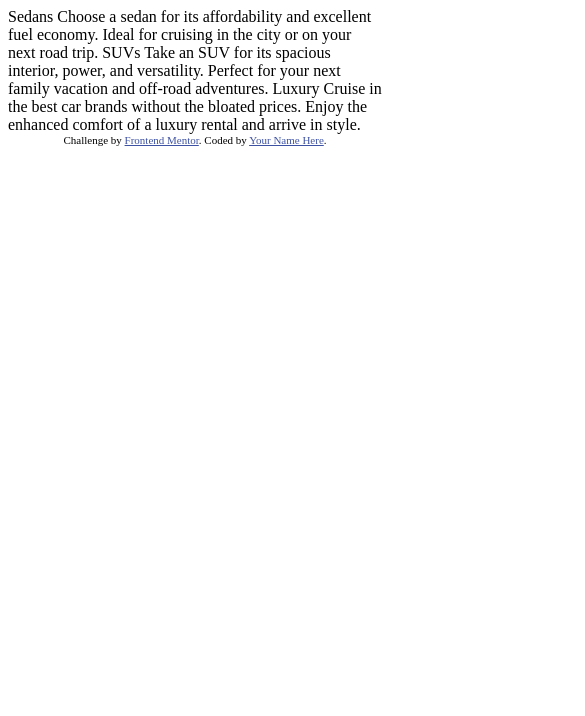
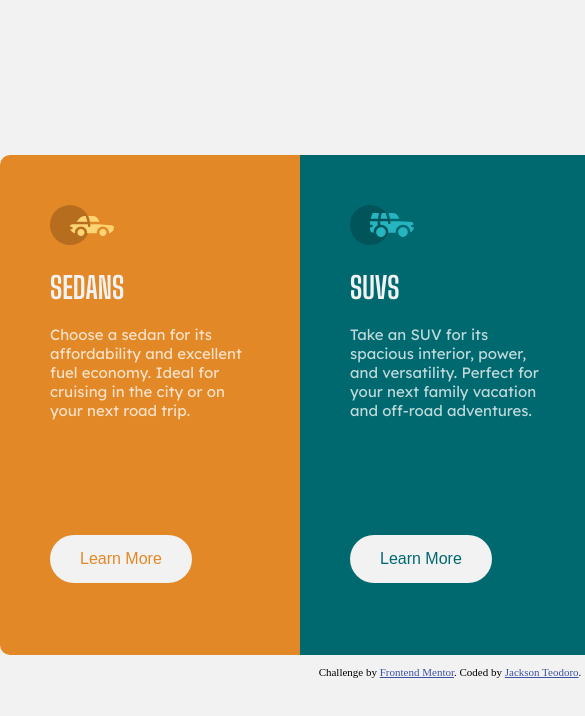
Before and after one commit to jacksonvictor/3-column-preview-card-component-challenge-hub, a plain HTML site: page index.html in a window 390 px wide. Shown: the top 716 px of the page, 585 px wide, since content can reach past the window. Drawn offline with Linux system fonts and the light colour scheme.

Commit message:
Card com animaçao no botao e funcionando no mobile

```diff
--- a/index.html
+++ b/index.html
@@ -5,32 +5,37 @@
   <meta name="viewport" content="width=device-width, initial-scale=1.0"> <!-- displays site properly based on user's device -->
 
   <link rel="icon" type="image/png" sizes="32x32" href="./images/favicon-32x32.png">
-
+  <link rel="stylesheet" href="style.css">
   <title>Frontend Mentor | 3-column preview card component</title>
-
-  <!-- Feel free to remove these styles or customise in your own stylesheet 👍 -->
-  <style>
-    .attribution { font-size: 11px; text-align: center; }
-    .attribution a { color: hsl(228, 45%, 44%); }
-  </style>
 </head>
 <body>
+  <div class="content">
+    <div class="cars">
+      <div class="sedans car">
+        <img src="images/icon-sedans.svg">
+        <h1>Sedans</h1>
+        <p class="white-text">Choose a sedan for its affordability and excellent fuel economy. Ideal for cruising in the city or on your next road trip.</p>
+        <button class="button">Learn More</button>
+      </div>
+      <div class="suvs car">
+        <img src="images/icon-suvs.svg">
+        <h1>SUVs</h1>
+        <p class="white-text">Take an SUV for its spacious interior, power, and versatility. Perfect for your next family vacation and off-road adventures.</p>
+        <button class="button">Learn More</button>
+      </div>
+      <div class="luxury car">
+        <img src="images/icon-luxury.svg">
+        <h1>Luxury</h1>
+        <p class="white-text">Cruise in the best car brands without the bloated prices. Enjoy the enhanced comfort of a luxury rental and arrive in style.</p>
+        <button class="button">Learn More</button>
+      </div>
+    </div>
 
-  Sedans
-  Choose a sedan for its affordability and excellent fuel economy. Ideal for cruising in the city
-  or on your next road trip.
+    <div class="attribution">
+      <p>Challenge by <a href="https://www.frontendmentor.io?ref=challenge" target="_blank">Frontend Mentor</a>. Coded by <a href="https://github.com/jacksonvictor">Jackson Teodoro</a>.</p>
+    </div>
+  </div>
 
-  SUVs
-  Take an SUV for its spacious interior, power, and versatility. Perfect for your next family vacation
-  and off-road adventures.
 
-  Luxury
-  Cruise in the best car brands without the bloated prices. Enjoy the enhanced comfort of a luxury
-  rental and arrive in style.
-
-  <div class="attribution">
-    Challenge by <a href="https://www.frontendmentor.io?ref=challenge" target="_blank">Frontend Mentor</a>.
-    Coded by <a href="#">Your Name Here</a>.
-  </div>
 </body>
 </html>
--- /dev/null
+++ b/style.css
@@ -0,0 +1,119 @@
+@import url('https://fonts.googleapis.com/css2?family=Lexend+Deca&display=swap');
+@import url('https://fonts.googleapis.com/css2?family=Big+Shoulders+Display:wght@700&display=swap');
+
+body {
+    height: 100vh;
+    margin: 0;
+    padding: 0;
+    background: hsl(0, 0%, 95%);
+    font-size: 15px;
+}
+
+.content {
+    height: 100%;
+    display: flex;
+    justify-content: center;
+    flex-wrap: wrap;
+
+    flex-direction: column;
+}
+
+.cars{
+    display: flex;
+    justify-content: center;
+    align-items: stretch;
+    font-family: 'Lexend Deca', sans-serif;
+    height: 500px;
+}
+
+.sedans {
+    background-color: hsl(31, 77%, 52%);
+    border-radius: 10px 0px 0px 10px;
+}
+
+.sedans button {
+    color: hsl(31, 77%, 52%);
+}
+
+.suvs {
+    background-color: hsl(184, 100%, 22%);
+}
+
+.suvs button {
+    color: hsl(184, 100%, 22%);
+}
+
+.luxury {
+    background-color: hsl(179, 100%, 13%);
+    border-radius: 0px 10px 10px 0px;
+}
+
+.luxury button {
+    color: hsl(179, 100%, 13%);
+}
+
+.button {
+    background: hsl(0, 0%, 95%);
+    padding: 15px 30px;
+    cursor: pointer;
+    color: black;
+    border-radius: 50px;
+    border: none;
+    margin-top: 100px;
+    font-size: 16px;
+}
+
+.button:active {
+    color: hsl(0, 0%, 95%);
+    border: 2px solid hsl(0, 0%, 95%);
+    background: transparent;
+}
+
+.car {
+    width: 200px;
+    padding: 50px;
+}
+
+.attribution {
+    font-size: 11px;
+    text-align: center;
+    position: static;
+}
+
+.attribution a {
+    color: hsl(228, 45%, 44%);
+}
+
+.white-text{
+    color: hsla(0, 0%, 100%, 0.75);
+}
+
+h1 {
+    font-family: 'Big Shoulders Display', cursive;
+    text-transform: uppercase;
+    color: hsl(0, 0%, 95%);
+}
+
+@media (max-width: 375px){
+    .cars{
+        flex-direction: column;
+        justify-content: center;
+        align-items: center;
+        height: unset;
+    }
+
+    .sedans {
+        border-radius: 10px 10px 0px 0px;
+    }
+
+    .luxury {
+        border-radius: 0px 0px 10px 10px;
+    }
+    .button {
+        margin-top: 50px;
+    }
+
+    .content {
+        flex-direction: row;
+    }
+}
```
Also changed, not shown: screenshot.png (added), 1 other file.
